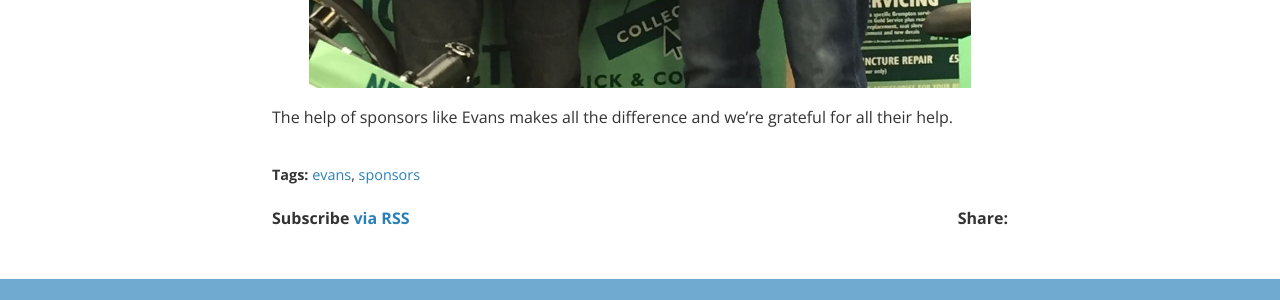
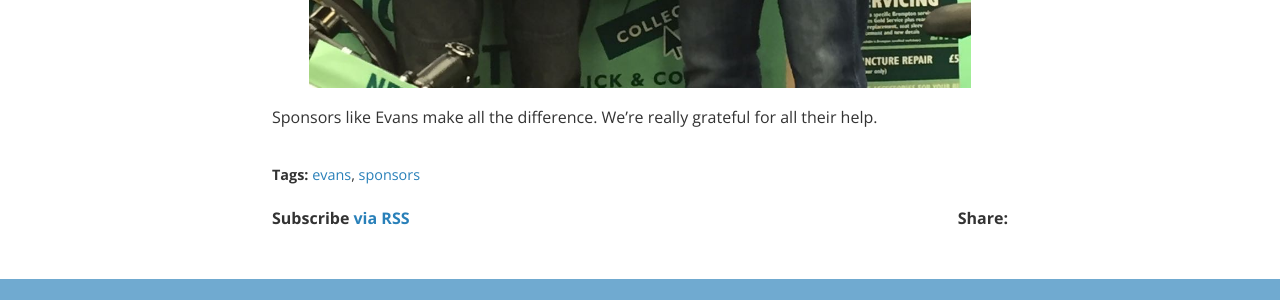
Before and after one commit to CompanyOfCyclingKnights/companyofcyclingknights.github.io, a Jekyll site: the page built from _posts/2016-11-28-Evans-Jerseys.markdown, in a window 1280 px wide. Shown: the part 1458-1758 px from the top of the page. Built offline with Jekyll 4.4.1, drawn with Linux system fonts in a browser that asks for light colours; nearby versions of some CDN libraries; a style sheet for code colours, icons or effects is not loaded.

Commit message:
Small change to Evans text

```diff
--- a/_posts/2016-11-28-Evans-Jerseys.markdown
+++ b/_posts/2016-11-28-Evans-Jerseys.markdown
@@ -16,5 +16,5 @@ Wharf branch.](https://www.evanscycles.com/store/canarywharf)
 <img src="/assets/EvansSponsorshipJersey.jpeg"
 alt="Dave presenting Nigel with the groups sponsored jerseys" />
 
-The help of sponsors like Evans makes all the difference and we're
+Sponsors like Evans make all the difference.  We're really
 grateful for all their help.
```
